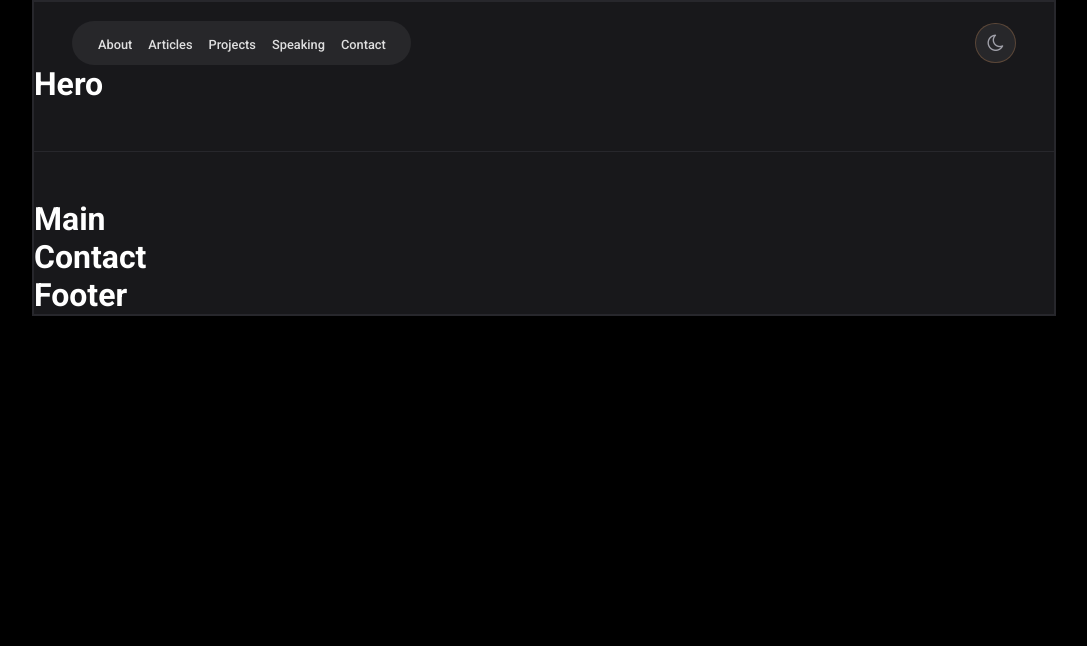
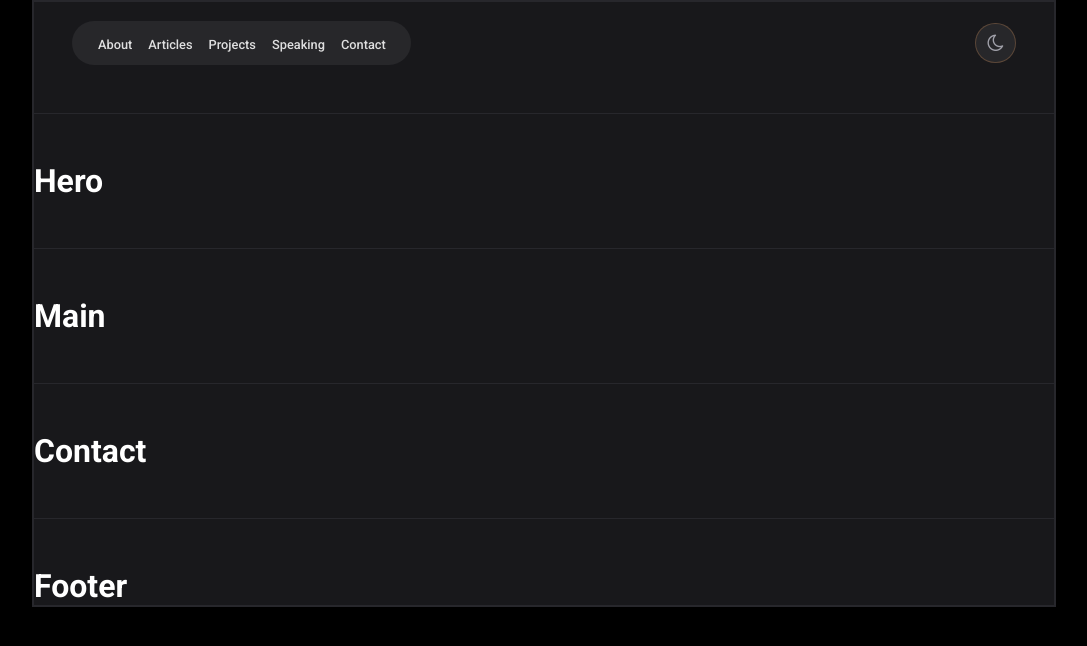
Before and after one commit to JonathanArriazu/myPortfolio, a React (Create React App) app: page / in a window 1280 px wide. Shown: the top 646 px of the page, without its empty margins (96-1183 px from the left). Built offline with nearby package versions, Linux system fonts and the light colour scheme.

Commit message:
fix: divider added

```diff
--- a/src/App.jsx
+++ b/src/App.jsx
@@ -9,10 +9,13 @@ function App() {
   return (
     <div className='container'>
       <Header />
+      <div className='divider'></div>
       <Hero />
       <div className='divider'></div>
       <Main />
+      <div className='divider'></div>
       <Contact />
+      <div className='divider'></div>
       <Footer />
     </div>
   );
```
